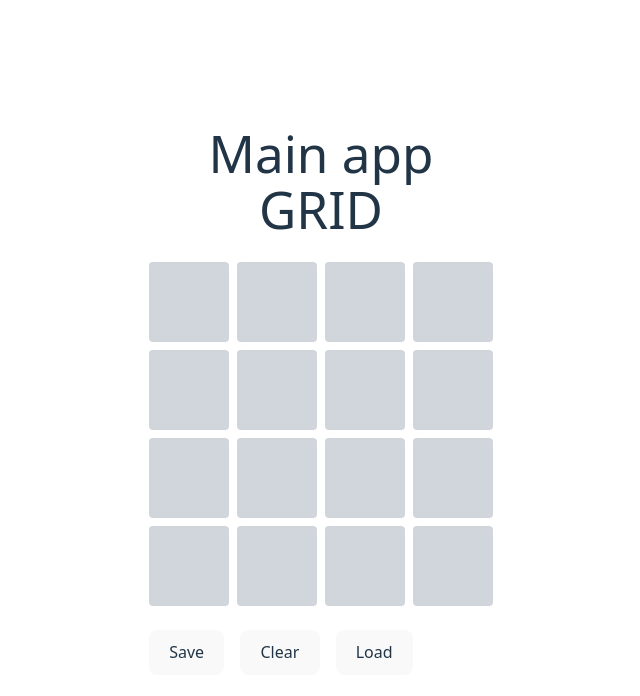
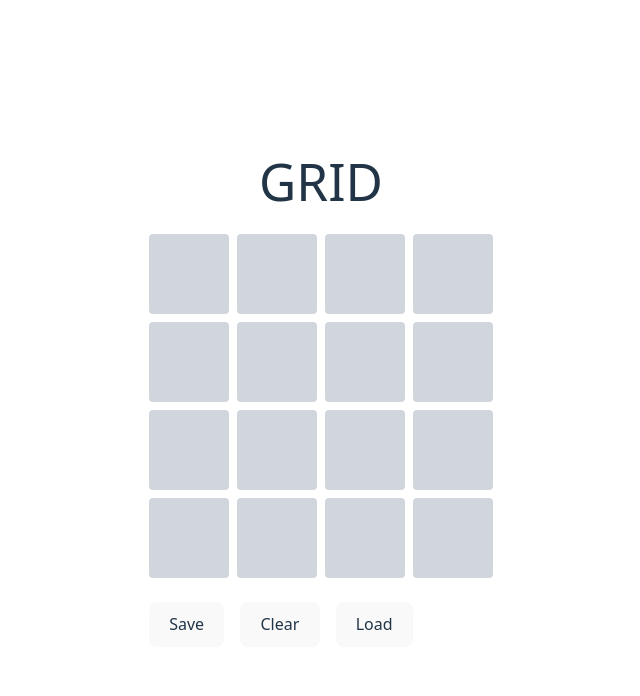
Before and after one commit to Mcdavis705/grid, a React (Vite) app: page / in a window 1280 px wide. Shown: the top 696 px of the page, without its empty margins (319-959 px from the left). Built offline with nearby package versions, Linux system fonts and the light colour scheme.

Commit message:
Link the Grid component

```diff
--- a/src/App.jsx
+++ b/src/App.jsx
@@ -8,7 +8,6 @@ function App() {
 
   return (
     <>
-      <h1>Main app</h1>
       <Grid/>
     </>
   )
```
